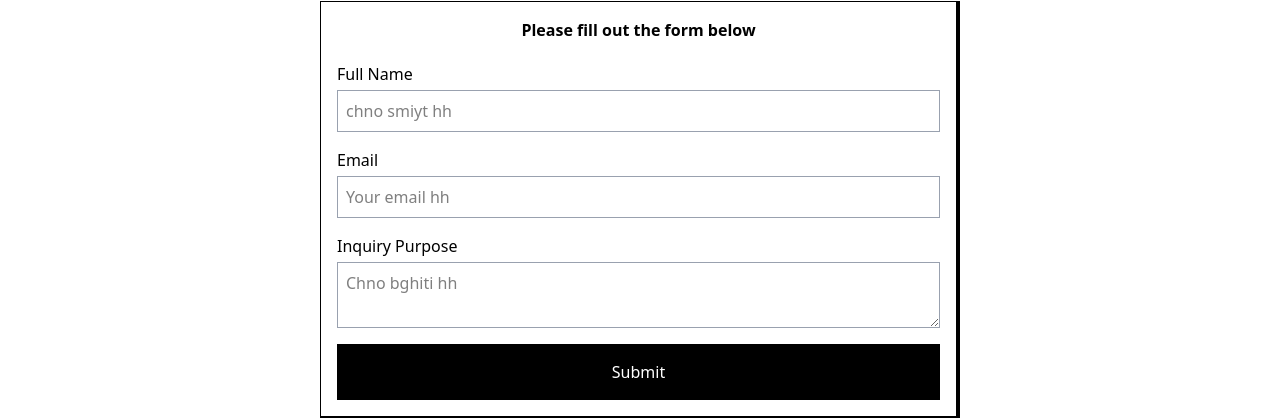
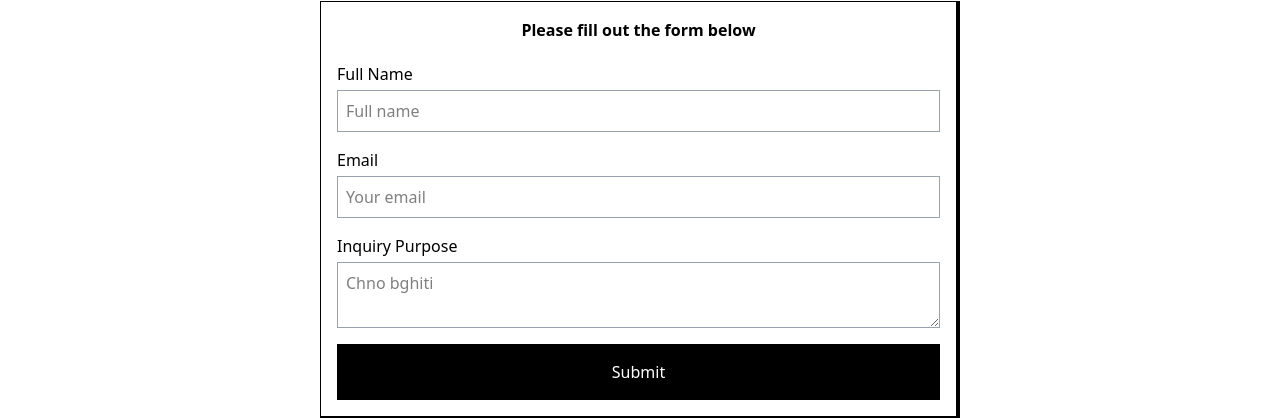
Before and after one commit to Abdellah0x1/NestQuest-Client, a React (Vite) app: page /Contact in a window 1280 px wide. Shown: the part 219-637 px from the top of the page. Built offline with nearby package versions, Linux system fonts and the light colour scheme; no server answers.

Commit message:
add toasts

```diff
--- a/package.json
+++ b/package.json
@@ -20,6 +20,7 @@
     "react-icons": "^5.5.0",
     "react-router-dom": "^6.30.3",
     "react-spinners": "^0.17.0",
+    "react-toastify": "^11.0.5",
     "swiper": "^12.1.0",
     "tailwindcss": "^4.1.18",
     "zod": "^4.3.6"
--- a/src/pages/Contact.jsx
+++ b/src/pages/Contact.jsx
@@ -1,15 +1,30 @@
 import { motion } from "framer-motion";
 import { useNavigate } from "react-router-dom";
 import { BiLeftArrowAlt } from "react-icons/bi";
+import { ToastContainer, toast } from 'react-toastify';
+import { useState } from "react";
+
 
 
 function Contact() {
     const navigate = useNavigate()
+    const [email, setEmail] = useState("");
+    const [name, setName] = useState("");
+    const [inquiry, setInquiry] = useState("");
+
+    const onSubmit = (e)=> {
+        e.preventDefault();
+        setEmail("")
+        setInquiry("")
+        setName("")
+        toast("Form Send");
+    }
     return (
         <motion.main
         initial={{ opacity: 0, y: 14 }}
         animate={{ opacity: 1, y: 0 }}
         transition={{ duration: 0.45, ease: "easeOut" }}>
+        <ToastContainer position="top-center" draggable theme="dark"/>
         <div className="w-full h-screen  flex flex-col items-center justify-center">
         <button onClick={()=> navigate(-1)} className="mb-4 flex gap-2 justify-center items-center p-2 border border-r-2 border-b-2 transition-all delay-150 cursor-pointer hover:border-1">
             <BiLeftArrowAlt className="text-xl"/>
@@ -20,17 +35,17 @@ function Contact() {
                 <form className="flex flex-col gap-4">
                     <div className="flex flex-col gap-1">
                         <label>Full Name</label>
-                        <input className="border border-gray-400 p-2 border border-black" placeholder="chno smiyt hh"/>
+                        <input value={name} onChange={e=> setName(e.target.value)} className="border border-gray-400 p-2 border border-black" placeholder="Full name"/>
                     </div>
                     <div className="flex flex-col gap-1">
                         <label>Email</label>
-                        <input className="border border-gray-400 p-2 border border-black" placeholder="Your email hh"/>
+                        <input value={email} onChange={e=> setEmail(e.target.value)} type="email" className="border border-gray-400 p-2 border border-black" placeholder="Your email "/>
                     </div>
                     <div className="flex flex-col gap-1">
                         <label>Inquiry Purpose</label>
-                        <textarea className="border border-gray-400 p-2 border border-black" placeholder="Chno bghiti hh"/>
+                        <textarea value={inquiry} onChange={e=> setInquiry(e.target.value)} className="border border-gray-400 p-2 border border-black" placeholder="Chno bghiti"/>
                     </div>
-                    <button className="p-4 bg-black text-white cursor-pointer hover:bg-gray-700 transition-all delay-75">Submit</button>
+                    <button onClick={onSubmit} className="p-4 bg-black text-white cursor-pointer hover:bg-gray-700 transition-all delay-75">Submit</button>
                 </form>
             </div>
         </div>
```
Also changed, not shown: 1 other file (tests, documents, lock files or other folders).
